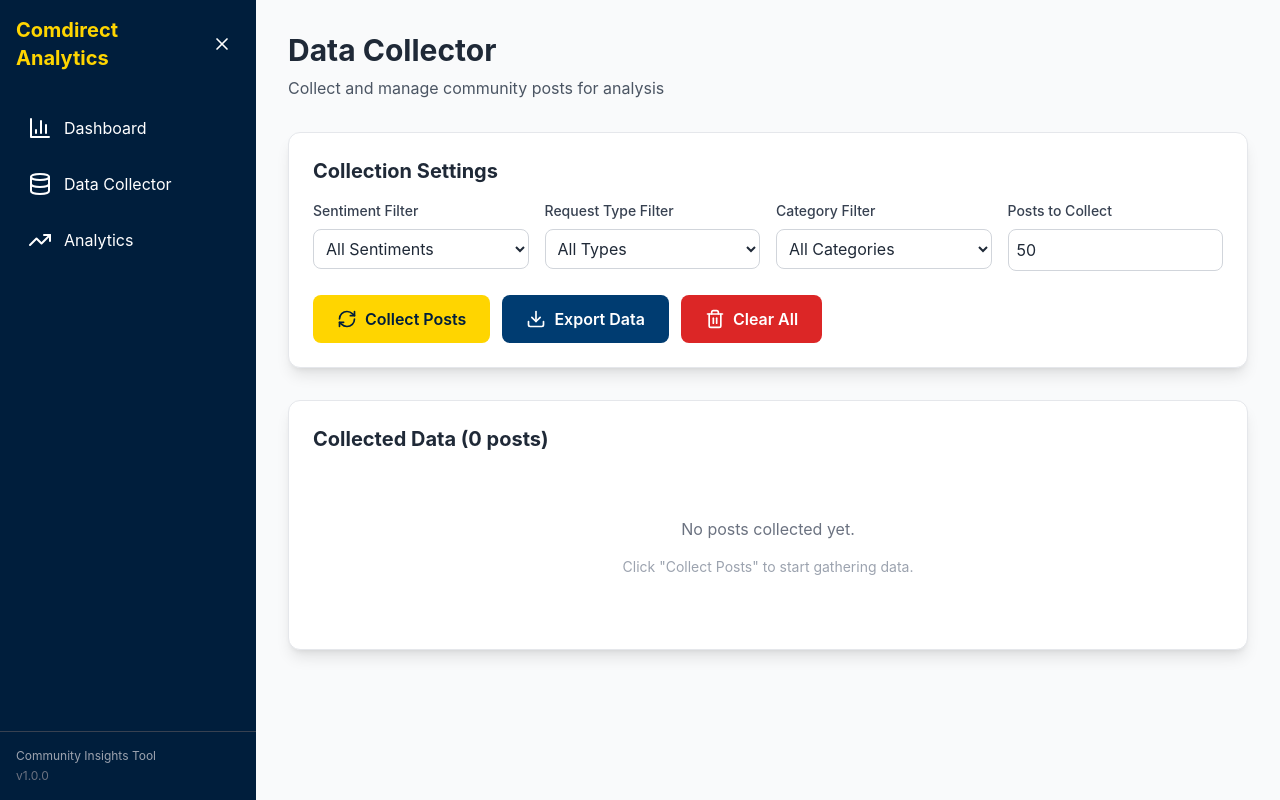
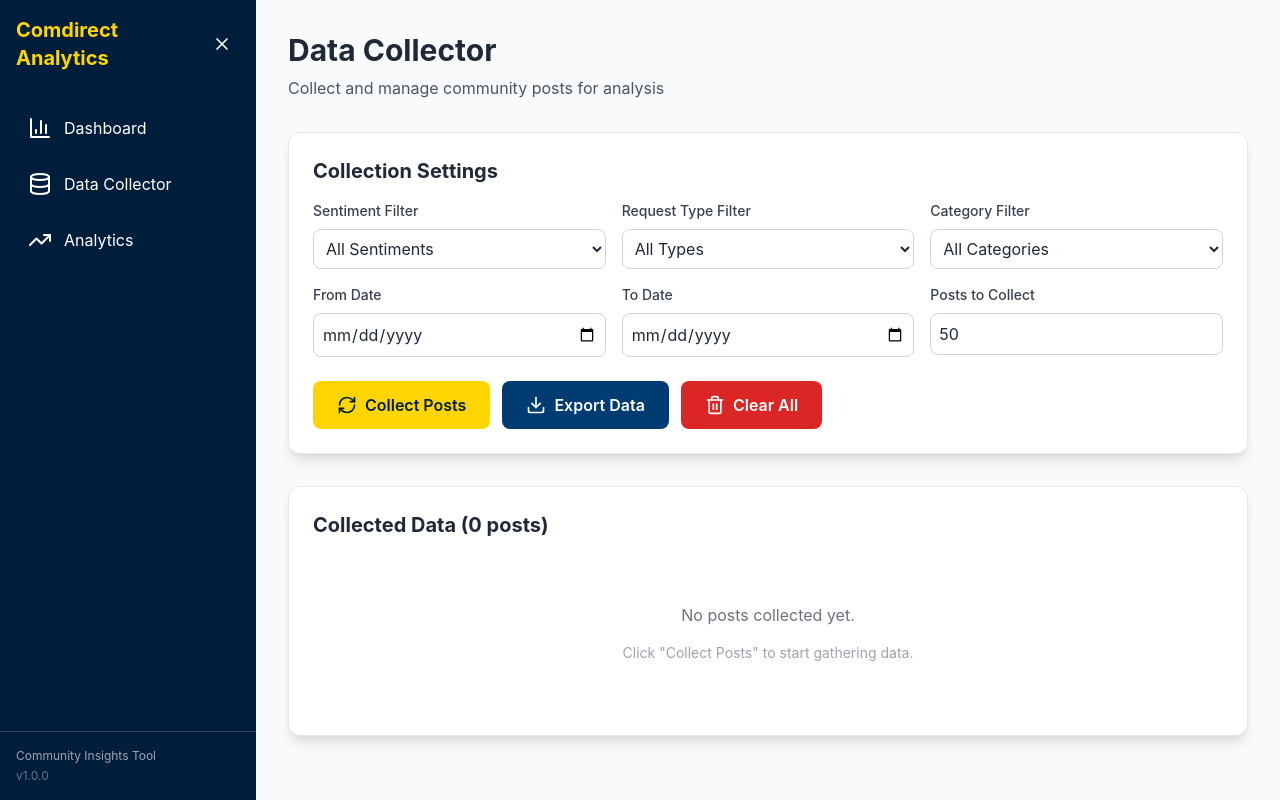
Before and after one commit to ign-tunayilmaz/comdirect-analytics, a React (Vite) app: page /collector in a window 1280 px wide. Built offline with nearby package versions, Linux system fonts and the light colour scheme.

Commit message:
Add date range filter to DataCollector for filtering posts by date

```diff
--- a/src/components/DataCollector.jsx
+++ b/src/components/DataCollector.jsx
@@ -10,6 +10,8 @@
     sentiment: '',
     requestType: '',
     platformRelated: '',
+    dateFrom: '',
+    dateTo: '',
     limit: 50
   })
 
@@ -31,6 +33,17 @@
       filtered = filtered.filter(post => post.isPlatformRelated === false)
     }
 
+    if (filters.dateFrom) {
+      const fromDate = new Date(filters.dateFrom)
+      filtered = filtered.filter(post => new Date(post.date) >= fromDate)
+    }
+
+    if (filters.dateTo) {
+      const toDate = new Date(filters.dateTo)
+      toDate.setHours(23, 59, 59, 999) // Include the entire end date
+      filtered = filtered.filter(post => new Date(post.date) <= toDate)
+    }
+
     return filtered
   }
 
@@ -46,7 +59,9 @@
         filters: {
           sentiment: filters.sentiment || undefined,
           requestType: filters.requestType || undefined,
-          platformRelated: filters.platformRelated === '' ? undefined : filters.platformRelated === 'true'
+          platformRelated: filters.platformRelated === '' ? undefined : filters.platformRelated === 'true',
+          dateFrom: filters.dateFrom || undefined,
+          dateTo: filters.dateTo || undefined
         }
       })
 
@@ -107,7 +122,7 @@
       <div className="card mb-8">
         <h2 className="text-xl font-bold text-gray-800 dark:text-white mb-4">Collection Settings</h2>
 
-        <div className="grid grid-cols-1 md:grid-cols-2 lg:grid-cols-4 gap-4 mb-6">
+        <div className="grid grid-cols-1 md:grid-cols-2 lg:grid-cols-3 gap-4 mb-4">
           <div>
             <label className="block text-sm font-medium text-gray-700 dark:text-gray-300 mb-2">
               Sentiment Filter
@@ -156,6 +171,32 @@
               <option value="true">Community Platform Only</option>
               <option value="false">General Topics Only</option>
             </select>
+          </div>
+        </div>
+
+        <div className="grid grid-cols-1 md:grid-cols-2 lg:grid-cols-3 gap-4 mb-6">
+          <div>
+            <label className="block text-sm font-medium text-gray-700 dark:text-gray-300 mb-2">
+              From Date
+            </label>
+            <input
+              type="date"
+              value={filters.dateFrom}
+              onChange={(e) => setFilters({ ...filters, dateFrom: e.target.value })}
+              className="w-full p-2 border border-gray-300 dark:border-gray-600 rounded-lg bg-white dark:bg-gray-700 text-gray-800 dark:text-white"
+            />
+          </div>
+
+          <div>
+            <label className="block text-sm font-medium text-gray-700 dark:text-gray-300 mb-2">
+              To Date
+            </label>
+            <input
+              type="date"
+              value={filters.dateTo}
+              onChange={(e) => setFilters({ ...filters, dateTo: e.target.value })}
+              className="w-full p-2 border border-gray-300 dark:border-gray-600 rounded-lg bg-white dark:bg-gray-700 text-gray-800 dark:text-white"
+            />
           </div>
 
           <div>
--- a/src/utils/dataCollector.js
+++ b/src/utils/dataCollector.js
@@ -127,7 +127,14 @@
   }
 
   if (filters.dateFrom) {
-    posts = posts.filter(post => new Date(post.date) >= new Date(filters.dateFrom))
+    const fromDate = new Date(filters.dateFrom)
+    posts = posts.filter(post => new Date(post.date) >= fromDate)
+  }
+
+  if (filters.dateTo) {
+    const toDate = new Date(filters.dateTo)
+    toDate.setHours(23, 59, 59, 999) // Include the entire end date
+    posts = posts.filter(post => new Date(post.date) <= toDate)
   }
 
   return {
```
